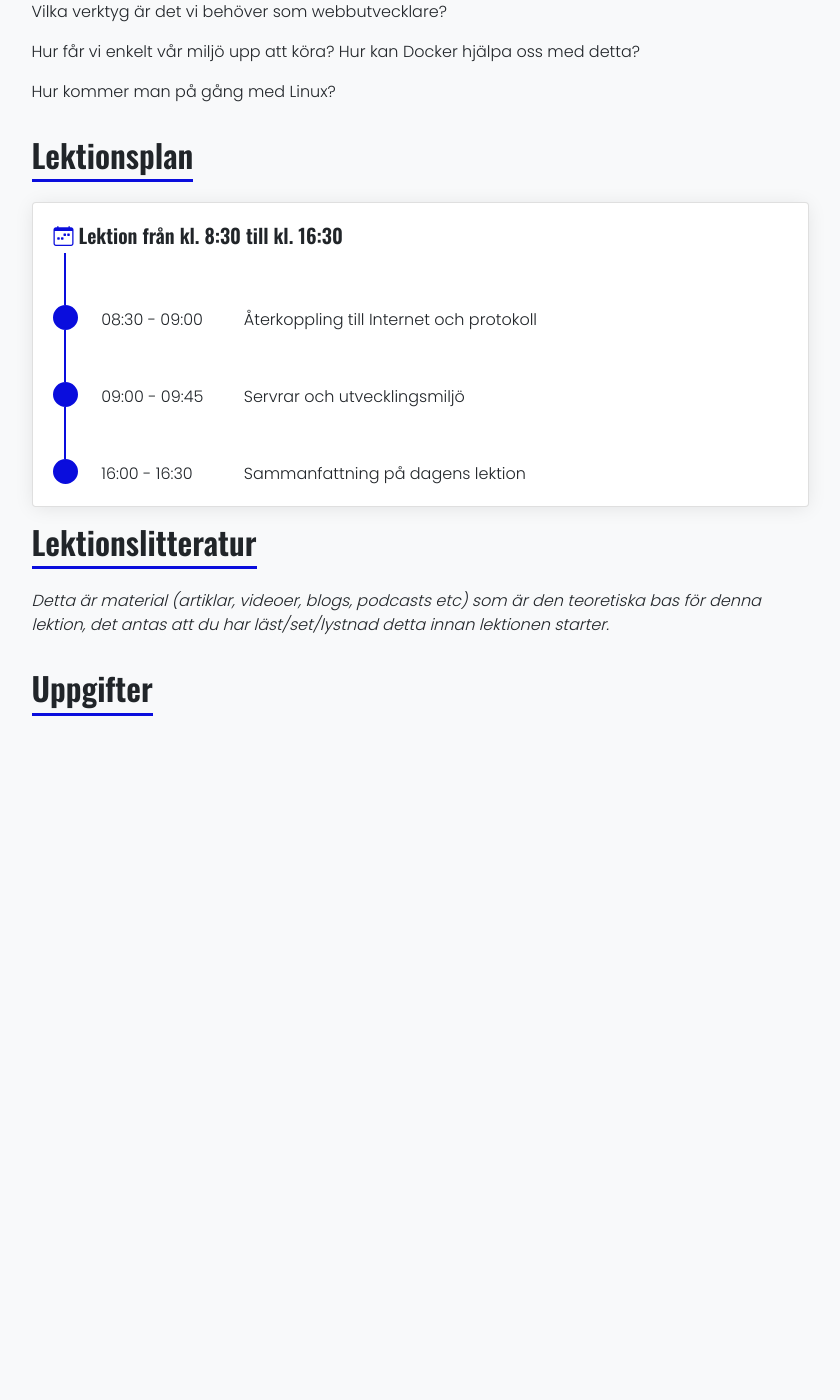
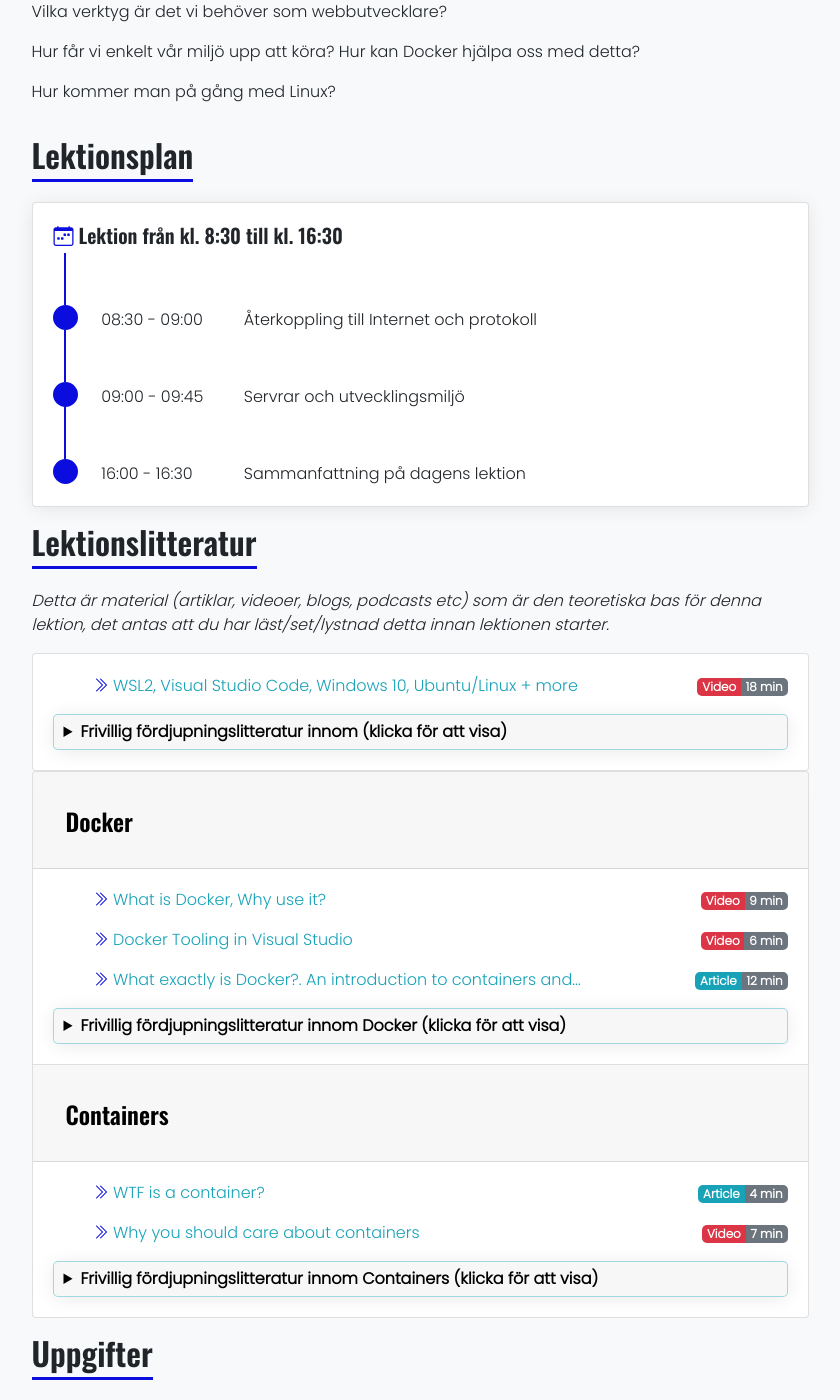
Before and after one commit to PGBSNH20/PGBSNH20-backendweb, a Jekyll site: the page built from lectures/02-docker.md, in a window 1280 px wide and 1400 px high, scrolled down 221 px. Shown: the whole window, without its empty margins (220-1060 px from the left). Built offline with Jekyll 4.4.1, drawn with Linux system fonts in a browser that asks for light colours; nearby versions of some CDN libraries; before the commit the page ends 957 px from its top, so only the background shows below that.

Commit message:
Add links for docker

```diff
--- a/_data/lecture_servers_and_development_enviroment_using_docker.yml
+++ b/_data/lecture_servers_and_development_enviroment_using_docker.yml
@@ -7,4 +7,83 @@ optionalLitterateur:
   totalVideoTime: 0
   totalTextTime: 0
   totalAudioTime: 0
+notInTopic:
+  literature:
+  - title: "WSL2, Visual Studio Code, Windows 10, Ubuntu/Linux + more"
+    url: https://www.youtube.com/watch?v=Owrk9UxnMdI
+    timeType: Video
+    timeMinutes: 18
+    timeBadge: danger
+  optionalLiterature:
+  - title: "How to set up a Windows 10 machine for Linux Development w/ WSL!"
+    url: https://www.youtube.com/watch?v=j0PPcUUtHlw
+    timeType: Video
+    timeMinutes: 45
+    timeBadge: danger
+    description: >
+      Scott Hanselman sits down with GitHub's Iheanyi Ekechukwu who is frustrated with his Windows computer. He's Linux/Mac person for years, vim, tmux, all that, ...
 topics:
+  - topic: "Docker"
+    literature:
+    - title: "What is Docker, Why use it?"
+      url: https://www.youtube.com/watch?v=vmnvOITMoIg&list=PLdo4fOcmZ0oUvXP_Pt2zOgk8dTWagGs_P
+      timeType: Video
+      timeMinutes: 9
+      timeBadge: danger
+      description: >
+        Docker and .NET Core 101 [1 of 3]
+    - title: "Docker Tooling in Visual Studio"
+      url: https://www.youtube.com/watch?v=k2sskhYEPkI&list=PLdo4fOcmZ0oUvXP_Pt2zOgk8dTWagGs_P
+      timeType: Video
+      timeMinutes: 6
+      timeBadge: danger
+      description: >
+        Docker and .NET Core 101 [2 of 3]
+    - title: "What exactly is Docker?. An introduction to containers and…"
+      url: https://medium.com/swlh/what-exactly-is-docker-1dd62e1fde38
+      timeType: Article
+      timeMinutes: 12
+      timeBadge: info
+    optionalLiterature:
+    - title: "Virtual Machines vs Docker Containers - Dive Into Docker - YouTube"
+      url: https://www.youtube.com/watch?v=TvnZTi_gaNc
+      timeType: Video
+      timeMinutes: 9
+      timeBadge: danger
+    - title: "A Docker Tutorial for Beginners"
+      url: https://docker-curriculum.com/
+      description: >
+        Length: x
+    - title: "21 Days of Docker"
+      url: https://github.com/100daysofdevops/21_Days_of_Docker
+      description: >
+        Length: x
+        Collection of Docker toturials
+  - topic: "Containers"
+    literature:
+    - title: "WTF is a container?"
+      url: https://techcrunch.com/2016/10/16/wtf-is-a-container/
+      timeType: Article
+      timeMinutes: 4
+      timeBadge: info
+    - title: "Why you should care about containers"
+      url: https://www.youtube.com/watch?v=EUitQ8DaZW8
+      timeType: Video
+      timeMinutes: 7
+      timeBadge: danger
+    optionalLiterature:
+    - title: "OS-level virtualization"
+      url: https://en.wikipedia.org/wiki/OS-level_virtualization
+      timeType: Article
+      timeMinutes: 5
+      timeBadge: info
+    - title: "5 Container Alternatives to Docker"
+      url: https://containerjournal.com/topics/container-ecosystems/5-container-alternatives-to-docker/
+      timeType: Article
+      timeMinutes: 4
+      timeBadge: info
+    - title: "Containers? So What? Docker 101 Explained"
+      url: https://www.youtube.com/watch?v=0oEsMwSxBsk
+      timeType: Video
+      timeMinutes: 31
+      timeBadge: danger
--- a/_data/lecture_statefull_websites.yml
+++ b/_data/lecture_statefull_websites.yml
@@ -7,4 +7,10 @@ optionalLitterateur:
   totalVideoTime: 0
   totalTextTime: 0
   totalAudioTime: 0
+notInTopic:
+  optionalLiterature:
+  - title: "Tredjepartscookies – vad är det och hur påverkar det dig?"
+    url: https://internetstiftelsen.se/nyheter/tredjepartscookies-vad-ar-det-och-hur-paverkar-det-dig/
+    description: >
+      År 2022 slutar Google stödja så kallade tredjepartscookies i Chrome. Hur påverkar det dig? Läs om varför och hur tredjepartskakor funkar.
 topics:
```
Also changed, not shown: descriptions/containers.md (added), descriptions/docker.md (added).
